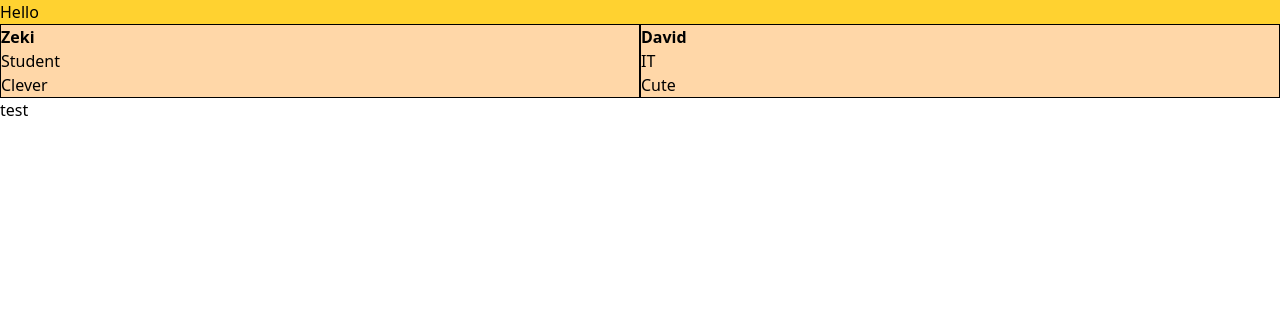
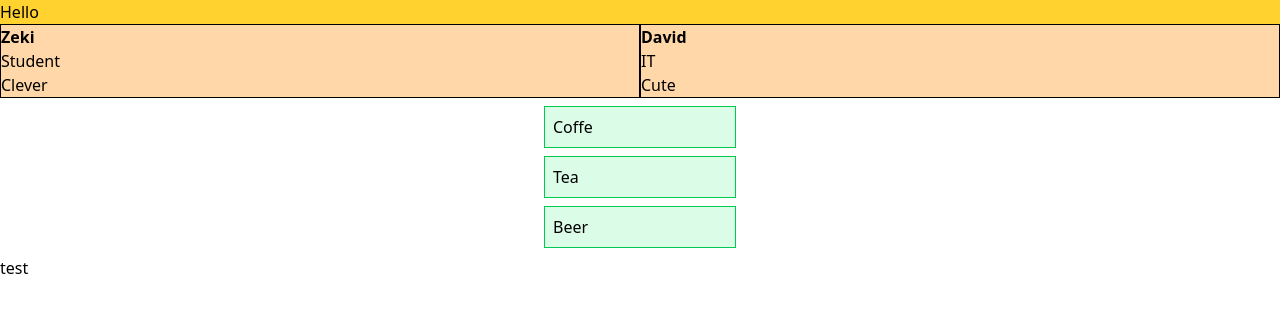
Before and after one commit to Zeki57/4bWI_SWP, a React (Vite) app in the folder REACT mit Functional Components/temp/vite-project/: page / in a window 1280 px wide. Shown: the top 312 px of the page. Built offline with nearby package versions, Linux system fonts and the light colour scheme.

Commit message:
List Finished

```diff
--- a/REACT mit Functional Components/temp/vite-project/src/App.jsx
+++ b/REACT mit Functional Components/temp/vite-project/src/App.jsx
@@ -3,10 +3,12 @@ import reactLogo from './assets/react.svg'
 import viteLogo from '/vite.svg'
 import './App.css'
 import Card from './Components/Card'
+import List from './Components/list'
 
 
 function App() {
   const [count, setCount] = useState(0)
+  const [drinks] = useState(["Coffe", "Tea", "Beer",]);
 
   return (
     <>
@@ -15,6 +17,9 @@ function App() {
         <Card Name={"Zeki"} Jobtitel={"Student"} Description={"Clever"} />
         <Card Name={"David"} Jobtitel={"IT"} Description={"Cute"} />
       </div>
+      <div className="drinks">
+        <List items={drinks} />
+      </div>
       test
     </>
   )
--- /dev/null
+++ b/REACT mit Functional Components/temp/vite-project/src/Components/List.jsx
@@ -0,0 +1,13 @@
+import React from 'react'
+
+export default function list({ items }) {
+    return (
+        <div>
+            {items.map((items, index) => (
+                <div key={index} className='border border-green-500 my-2 p-2 bg-green-100 w-48 mx-auto'>
+                    {items}
+                </div>
+            ))}
+        </div>
+    )
+}
```
Also changed, not shown: 2 other files (tests, documents, lock files or other folders).
